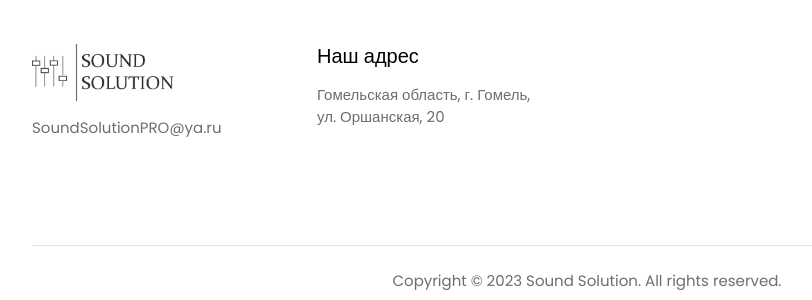
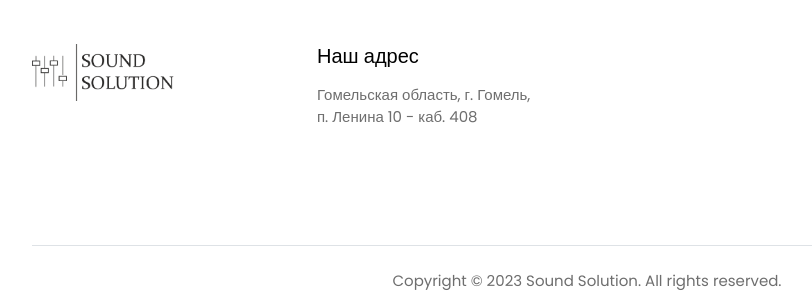
Before and after one commit to Dest1ni/Site-business-card, a Django app: page / in a window 1280 px wide. Shown: the part 3288-3588 px from the top of the page, without its empty margins (53-865 px from the left). Run offline with Django 4.2, Linux system fonts and the light colour scheme; some libraries are stand-ins or nearby versions.

Commit message:
adress change

```diff
--- a/soundsolution/main/urls.py
+++ b/soundsolution/main/urls.py
@@ -5,4 +5,5 @@ app_name = 'main'
 
 urlpatterns = [
     path('',views.MainPage.as_view(),name='main-page'),
+    #path('bithday/',views.BirthdayPage.as_view(),name='birthday-page'),
 ]
--- a/soundsolution/main/views.py
+++ b/soundsolution/main/views.py
@@ -26,3 +26,6 @@ class MainPage(TemplateView):
         context["concerts"] = choice(["Музыка – это жизнь, и мы делаем ее лучше.",
                                     "Ваши любимые артисты, ваше незабываемое впечатление."])
         return context
+
+class BirthdayPage(TemplateView):
+    template_name = "birthday.html"
--- a/soundsolution/templates/index.html
+++ b/soundsolution/templates/index.html
@@ -292,7 +292,7 @@
           <div class="col-12 col-md-6 col-lg-3 grid-margin">
             <img src="{% static 'assets/images/black_logo.png' %}" alt="" style="max-width: 150px; max-height: 150px;" class = "pb-2">
             <div class="pt-2">
-              <p class="text-muted m-0">SoundSolutionPRO@ya.ru</p>
+              <p class="text-muted m-0"></p>
             </div>
           </div>
           <!--<div class="col-12 col-md-6 col-lg-3 grid-margin">
@@ -314,7 +314,7 @@
           </div> -->
           <div class="col-12 col-md-6 col-lg-3 grid-margin">
               <h5 class="pb-2">Наш адрес</h5>
-              <p class="text-muted">Гомельская область, г. Гомель, <br> ул. Оршанская, 20</p>
+              <p class="text-muted">Гомельская область, г. Гомель, <br> п. Ленина 10 - каб. 408</p>
               <!-- <div class="d-flex justify-content-center justify-content-md-start">
                 <a href="#"><span class="mdi mdi-facebook"></span></a>
                 <a href="#"><span class="mdi mdi-twitter"></span></a>
@@ -342,9 +342,7 @@
                   <h3>Факс:</h3>
                   <p style = "font-size: 18px;">232 29-16-93</p>
                   <h3>Адрес:</h3>
-                  <p style = "font-size: 18px;">Гомельская область, г. Гомель, <br> ул. Оршанская, 20</p>
-                  <h3>Почтовый адрес:</h3>
-                  <p style = "font-size: 18px;">246039 г. Гомель, ул. Весенняя, 174А</p>
+                  <p style = "font-size: 18px;">Гомельская область, г. Гомель, <br> п. Ленина 10 - каб. 408</p>
             </div>
           </div>
         </div>
```
